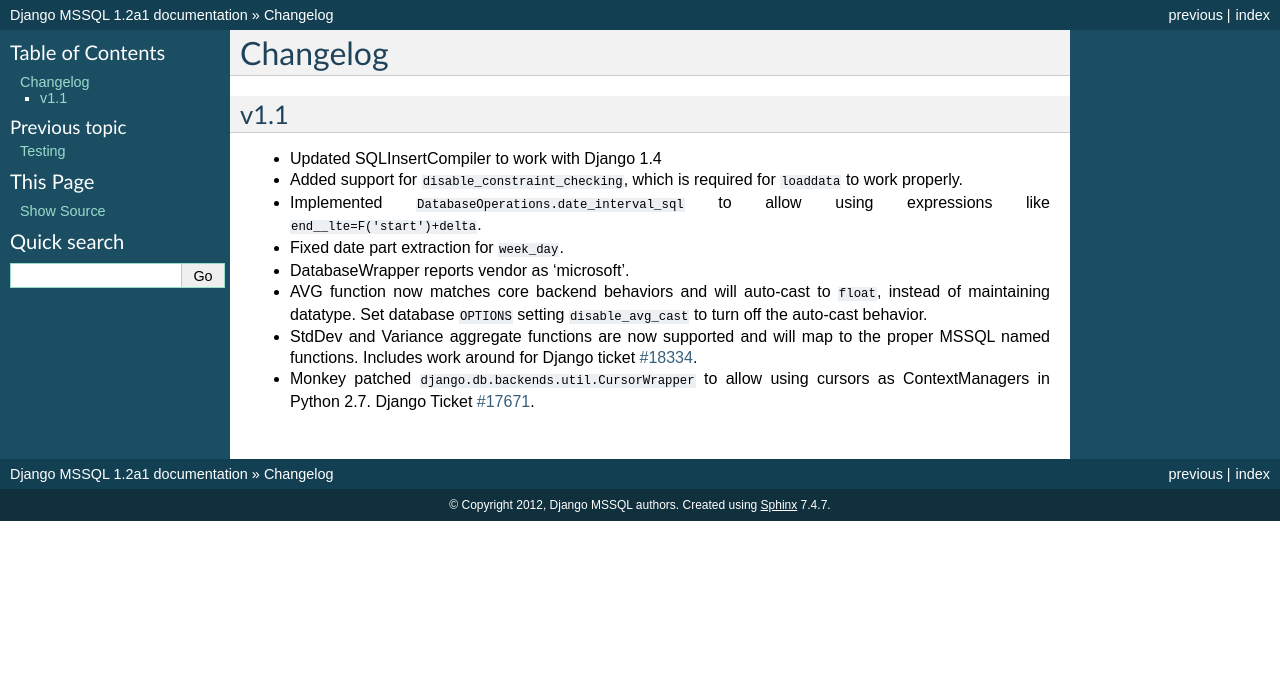
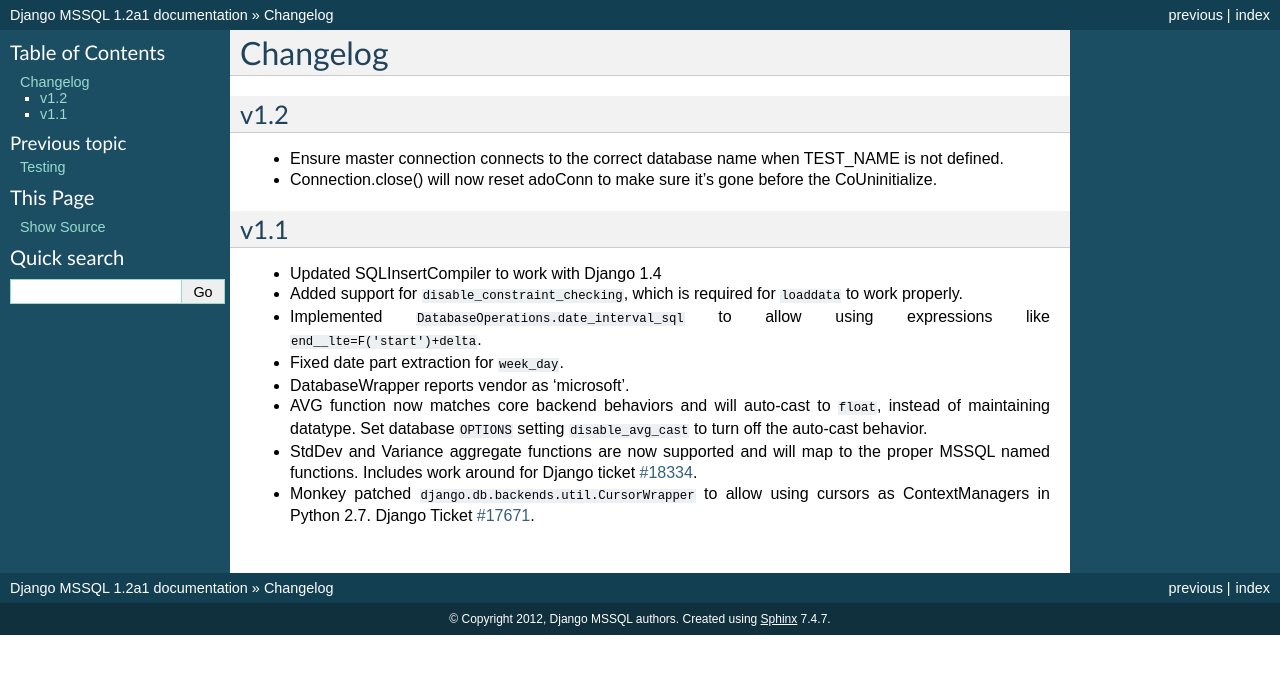
Before and after one commit to kajo-assets/django-sqlserver, a Sphinx documentation site: the page built from docs/changelog.txt, in a window 1280 px wide. Shown: the top 674 px of the page. Built offline with Sphinx 7.4.7, drawn with Linux system fonts in a browser that asks for light colours.

Commit message:
Start changelog for v1.2

```diff
--- a/docs/changelog.txt
+++ b/docs/changelog.txt
@@ -1,6 +1,11 @@
 Changelog
 =========
 
+v1.2
+----
+
+- Ensure master connection connects to the correct database name when TEST_NAME is not defined.
+- Connection.close() will now reset adoConn to make sure it's gone before the CoUninitialize.
 
 v1.1
 ----
```
